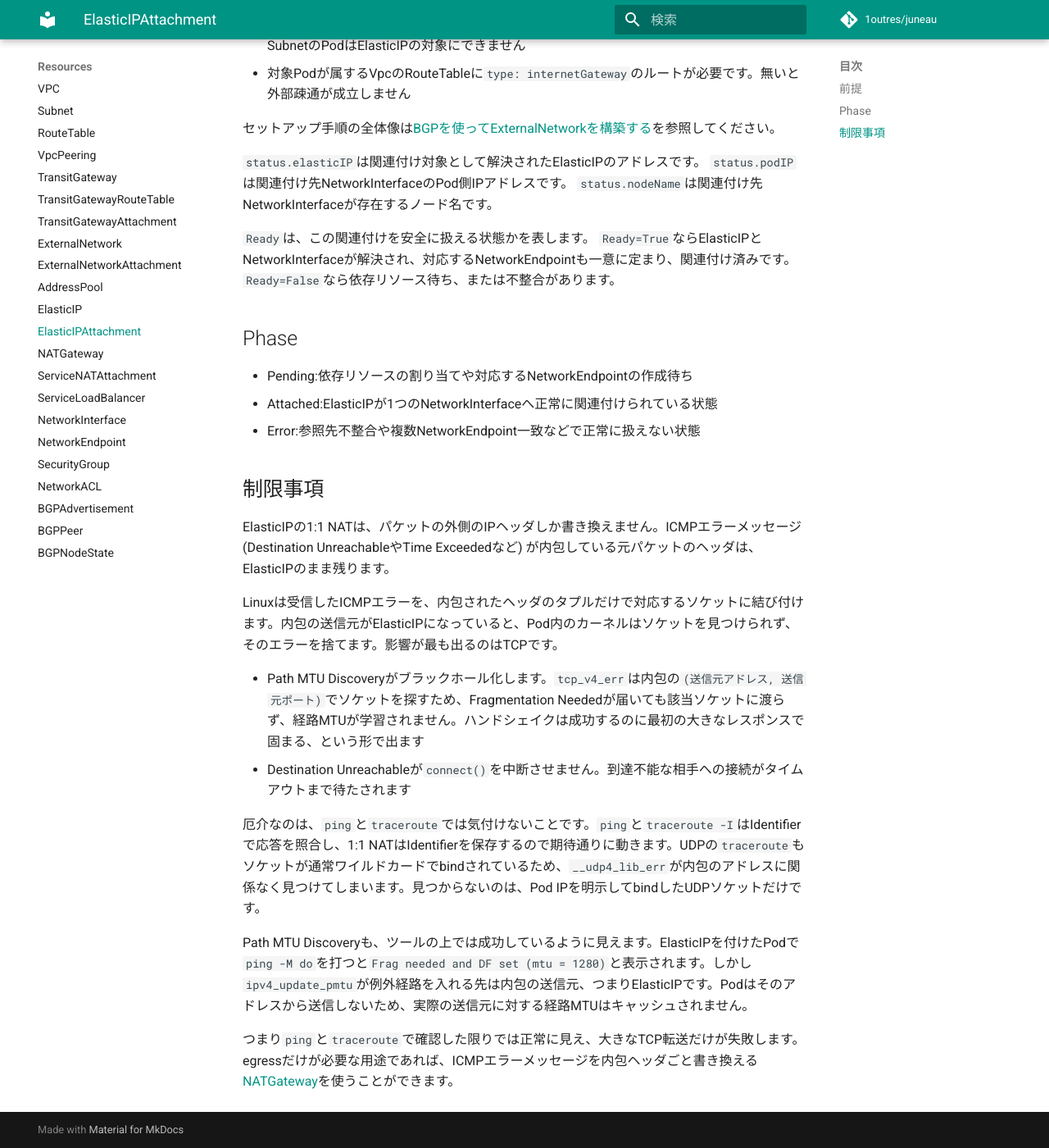
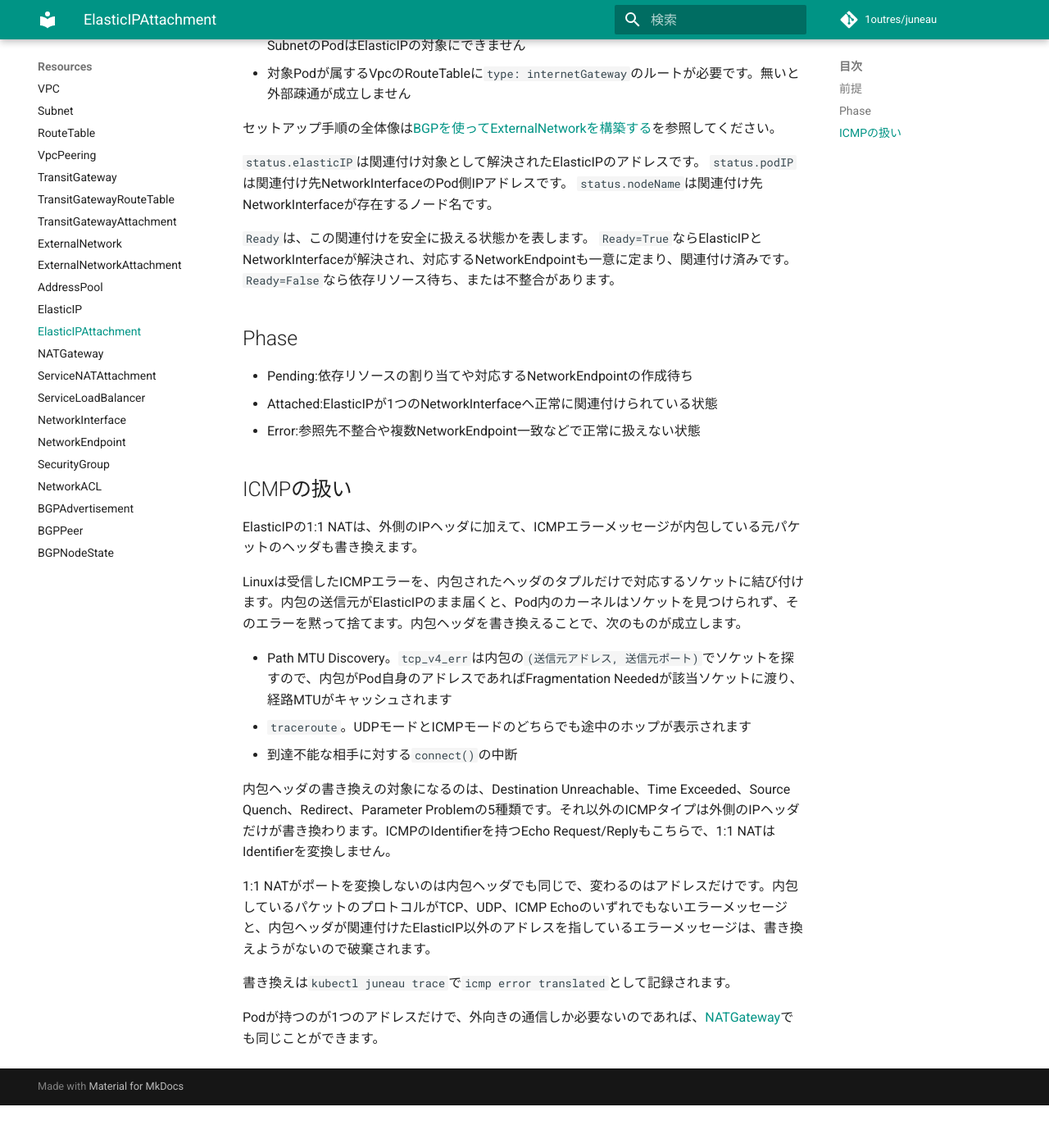
Before and after one commit to 1outres/juneau, an MkDocs documentation site: the page built from docs/resources/elasticipattachment.md, in a window 1280 px wide and 1400 px high, scrolled down 394 px. Shown: the whole window at 82% size. Built offline with MkDocs 1.6.1 and Material for MkDocs 9.7.7, drawn with Linux system fonts in a browser that asks for light colours; comment, search, counter and statistics services are not loaded; after the commit the page ends 1742 px from its top, so only the background shows below that.

Commit message:
docs: describe icmp error handling on the elastic ip path

```diff
--- a/docs/resources/elasticipattachment.md
+++ b/docs/resources/elasticipattachment.md
@@ -26,17 +26,20 @@
 - Attached:ElasticIPが1つのNetworkInterfaceへ正常に関連付けられている状態
 - Error:参照先不整合や複数NetworkEndpoint一致などで正常に扱えない状態
 
-## 制限事項
+## ICMPの扱い
 
-ElasticIPの1:1 NATは、パケットの外側のIPヘッダしか書き換えません。ICMPエラーメッセージ (Destination UnreachableやTime Exceededなど) が内包している元パケットのヘッダは、ElasticIPのまま残ります。
+ElasticIPの1:1 NATは、外側のIPヘッダに加えて、ICMPエラーメッセージが内包している元パケットのヘッダも書き換えます。
 
-Linuxは受信したICMPエラーを、内包されたヘッダのタプルだけで対応するソケットに結び付けます。内包の送信元がElasticIPになっていると、Pod内のカーネルはソケットを見つけられず、そのエラーを捨てます。影響が最も出るのはTCPです。
+Linuxは受信したICMPエラーを、内包されたヘッダのタプルだけで対応するソケットに結び付けます。内包の送信元がElasticIPのまま届くと、Pod内のカーネルはソケットを見つけられず、そのエラーを黙って捨てます。内包ヘッダを書き換えることで、次のものが成立します。
 
-- Path MTU Discoveryがブラックホール化します。`tcp_v4_err`は内包の`(送信元アドレス, 送信元ポート)`でソケットを探すため、Fragmentation Neededが届いても該当ソケットに渡らず、経路MTUが学習されません。ハンドシェイクは成功するのに最初の大きなレスポンスで固まる、という形で出ます
-- Destination Unreachableが`connect()`を中断させません。到達不能な相手への接続がタイムアウトまで待たされます
+- Path MTU Discovery。`tcp_v4_err`は内包の`(送信元アドレス, 送信元ポート)`でソケットを探すので、内包がPod自身のアドレスであればFragmentation Neededが該当ソケットに渡り、経路MTUがキャッシュされます
+- `traceroute`。UDPモードとICMPモードのどちらでも途中のホップが表示されます
+- 到達不能な相手に対する`connect()`の中断
 
-厄介なのは、`ping`と`traceroute`では気付けないことです。`ping`と`traceroute -I`はIdentifierで応答を照合し、1:1 NATはIdentifierを保存するので期待通りに動きます。UDPの`traceroute`もソケットが通常ワイルドカードでbindされているため、`__udp4_lib_err`が内包のアドレスに関係なく見つけてしまいます。見つからないのは、Pod IPを明示してbindしたUDPソケットだけです。
+内包ヘッダの書き換えの対象になるのは、Destination Unreachable、Time Exceeded、Source Quench、Redirect、Parameter Problemの5種類です。それ以外のICMPタイプは外側のIPヘッダだけが書き換わります。ICMPのIdentifierを持つEcho Request/Replyもこちらで、1:1 NATはIdentifierを変換しません。
 
-Path MTU Discoveryも、ツールの上では成功しているように見えます。ElasticIPを付けたPodで`ping -M do`を打つと`Frag needed and DF set (mtu = 1280)`と表示されます。しかし`ipv4_update_pmtu`が例外経路を入れる先は内包の送信元、つまりElasticIPです。Podはそのアドレスから送信しないため、実際の送信元に対する経路MTUはキャッシュされません。
+1:1 NATがポートを変換しないのは内包ヘッダでも同じで、変わるのはアドレスだけです。内包しているパケットのプロトコルがTCP、UDP、ICMP Echoのいずれでもないエラーメッセージと、内包ヘッダが関連付けたElasticIP以外のアドレスを指しているエラーメッセージは、書き換えようがないので破棄されます。
 
-つまり`ping`と`traceroute`で確認した限りでは正常に見え、大きなTCP転送だけが失敗します。egressだけが必要な用途であれば、ICMPエラーメッセージを内包ヘッダごと書き換える[NATGateway](natgateway.md)を使うことができます。
+書き換えは`kubectl juneau trace`で`icmp error translated`として記録されます。
+
+Podが持つのが1つのアドレスだけで、外向きの通信しか必要ないのであれば、[NATGateway](natgateway.md)でも同じことができます。
```
Also changed, not shown: docs/guides/external-network-bgp.md (+4 -1 lines), docs/resources/elasticip.md (+1 -1 lines).
